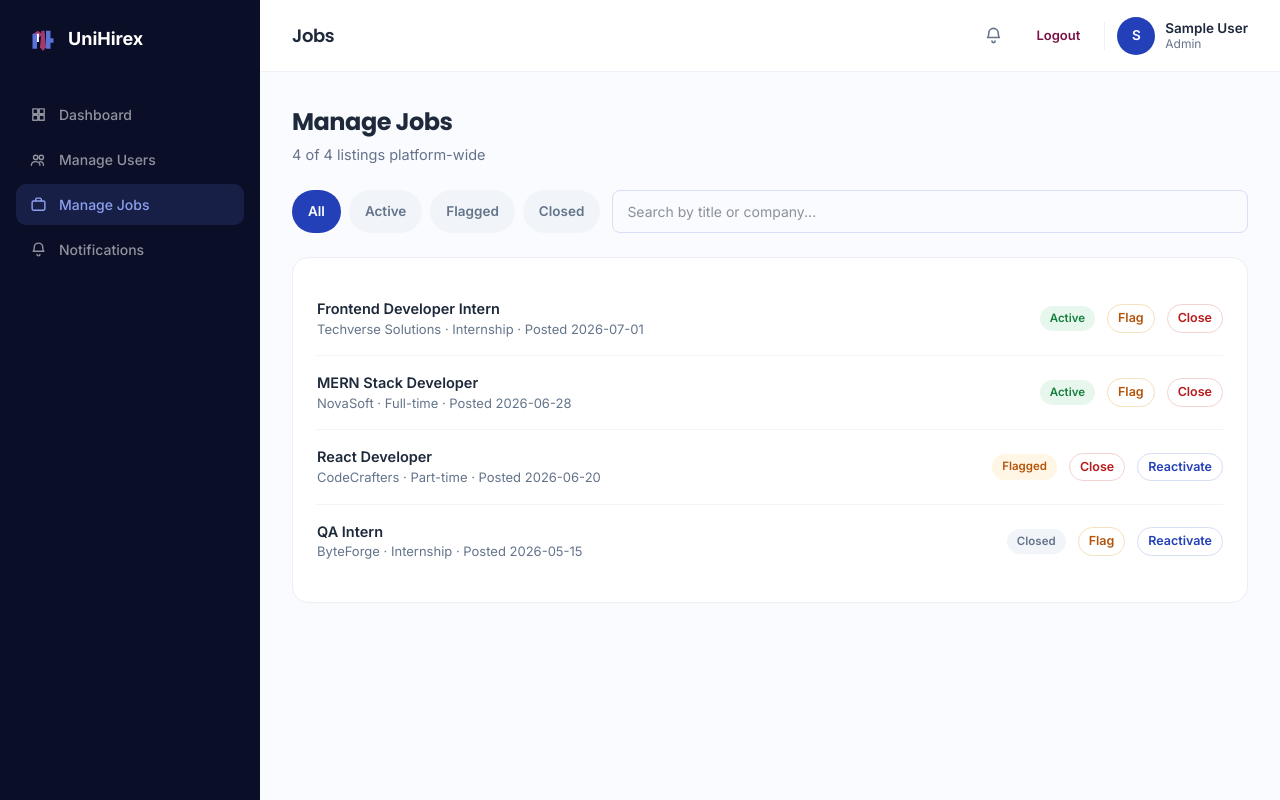
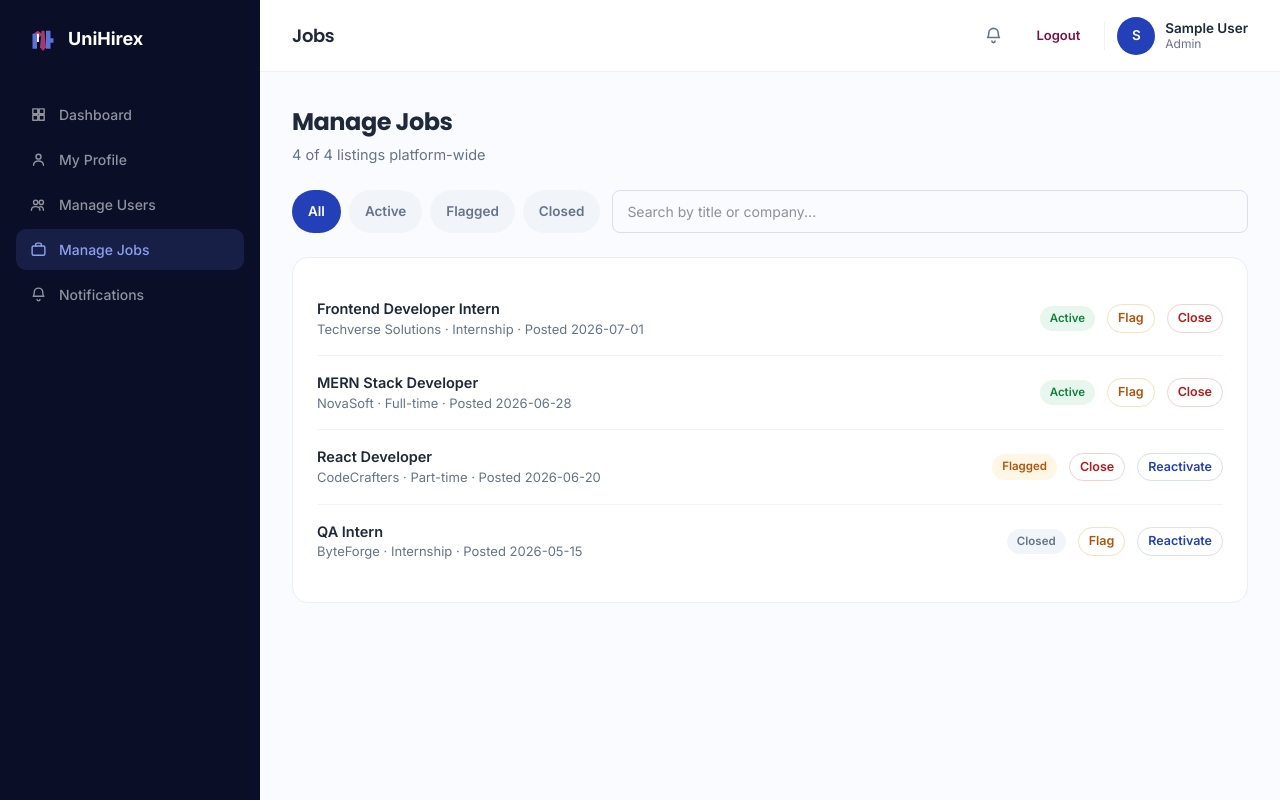
Before and after one commit to Sehar-Tahir/UniHirex_Recruitment_Platform, a React (Vite) app in the folder frontend/: page /admin/jobs in a window 1280 px wide. Built offline with nearby package versions, Linux system fonts and the light colour scheme; sample sign-in values are in the browser's storage.

Commit message:
admin profile added

```diff
--- a/frontend/src/components/dashboard/Sidebar.jsx
+++ b/frontend/src/components/dashboard/Sidebar.jsx
@@ -36,6 +36,7 @@ const NAV_LINKS = {
   ],
   admin: [
     { to: "/admin/dashboard", label: "Dashboard", icon: "dashboard" },
+    { to: "/admin/profile", label: "My Profile", icon: "profile" },
     { to: "/admin/users", label: "Manage Users", icon: "users" },
     { to: "/admin/jobs", label: "Manage Jobs", icon: "briefcase" },
     { to: "/admin/notifications", label: "Notifications", icon: "bell" },
```
